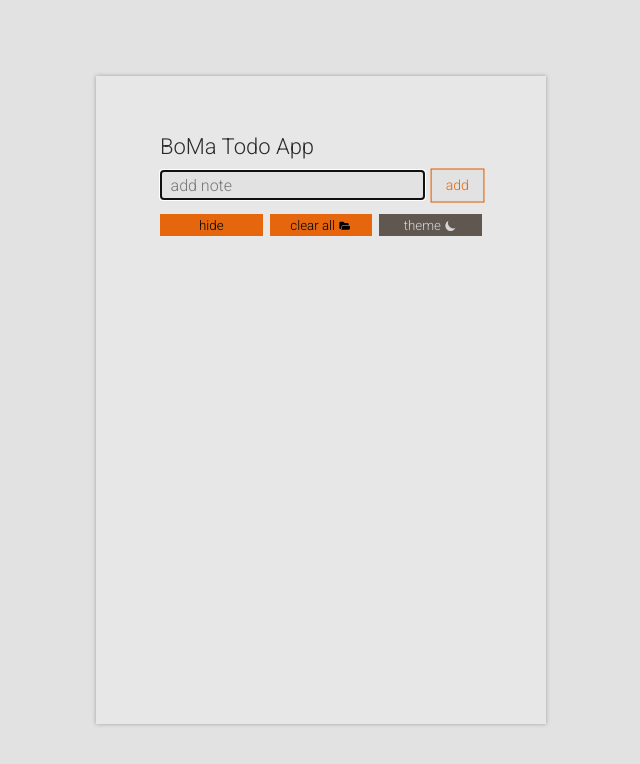
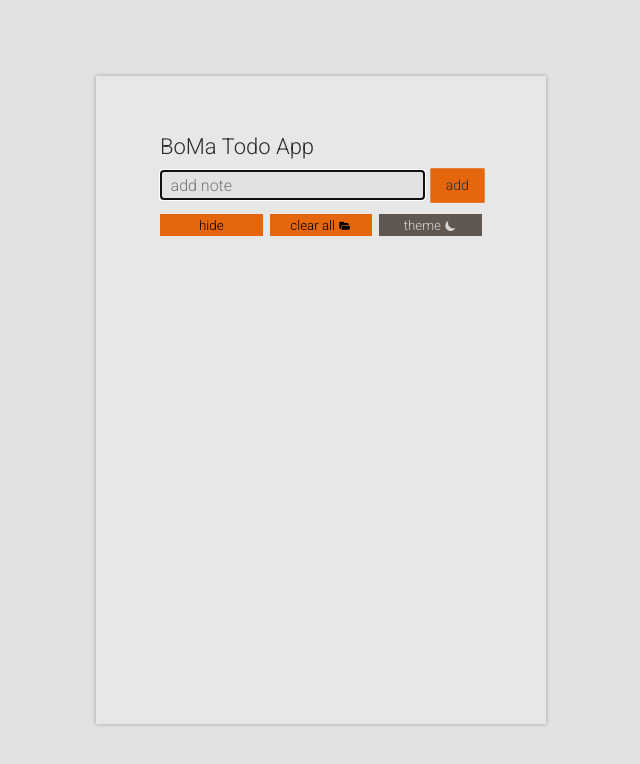
Before and after one commit to booi-dev/todo-redux-app, a React (Vite) app: page / in a window 1280 px wide. In both pictures the pointer is over the button "add". Shown: the top 764 px of the page, without its empty margins (319-959 px from the left). Built offline with nearby package versions, Linux system fonts and the light colour scheme.

Commit message:
Add add btn bg color

```diff
--- a/src/features/todo/todoForm.css
+++ b/src/features/todo/todoForm.css
@@ -36,7 +36,6 @@
   border: 1px solid transparent;
 
   cursor: pointer;
-  transition: border-color 0.8s ease-in;
 }
 
 .sub-btn--form.light {
@@ -46,8 +45,8 @@
 }
 
 .sub-btn--form:hover {
-  color: var(--acc-clr);
   border-color: var(--acc-clr);
+  background-color: var(--acc-clr);
   scale: 1.1;
 }
 
```
